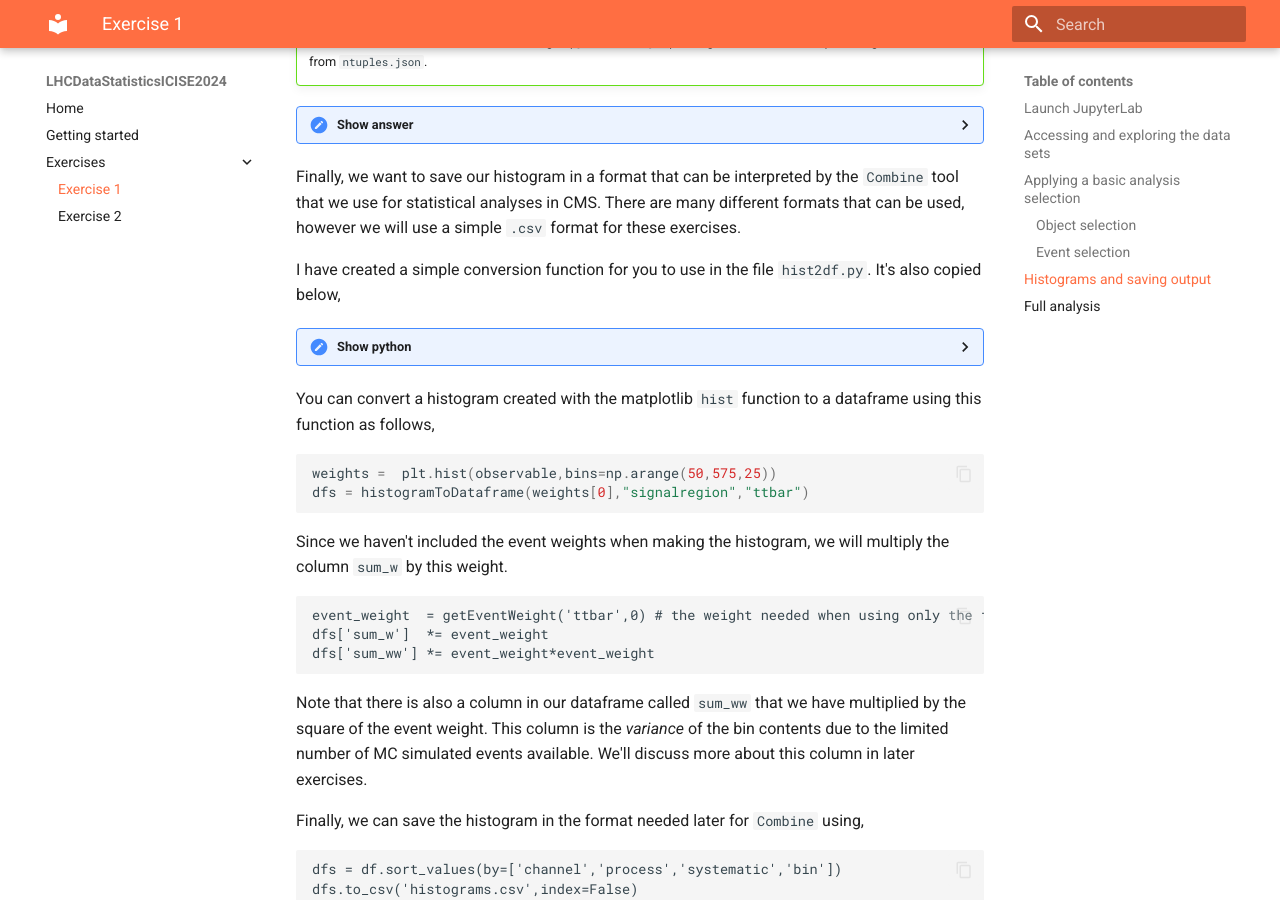
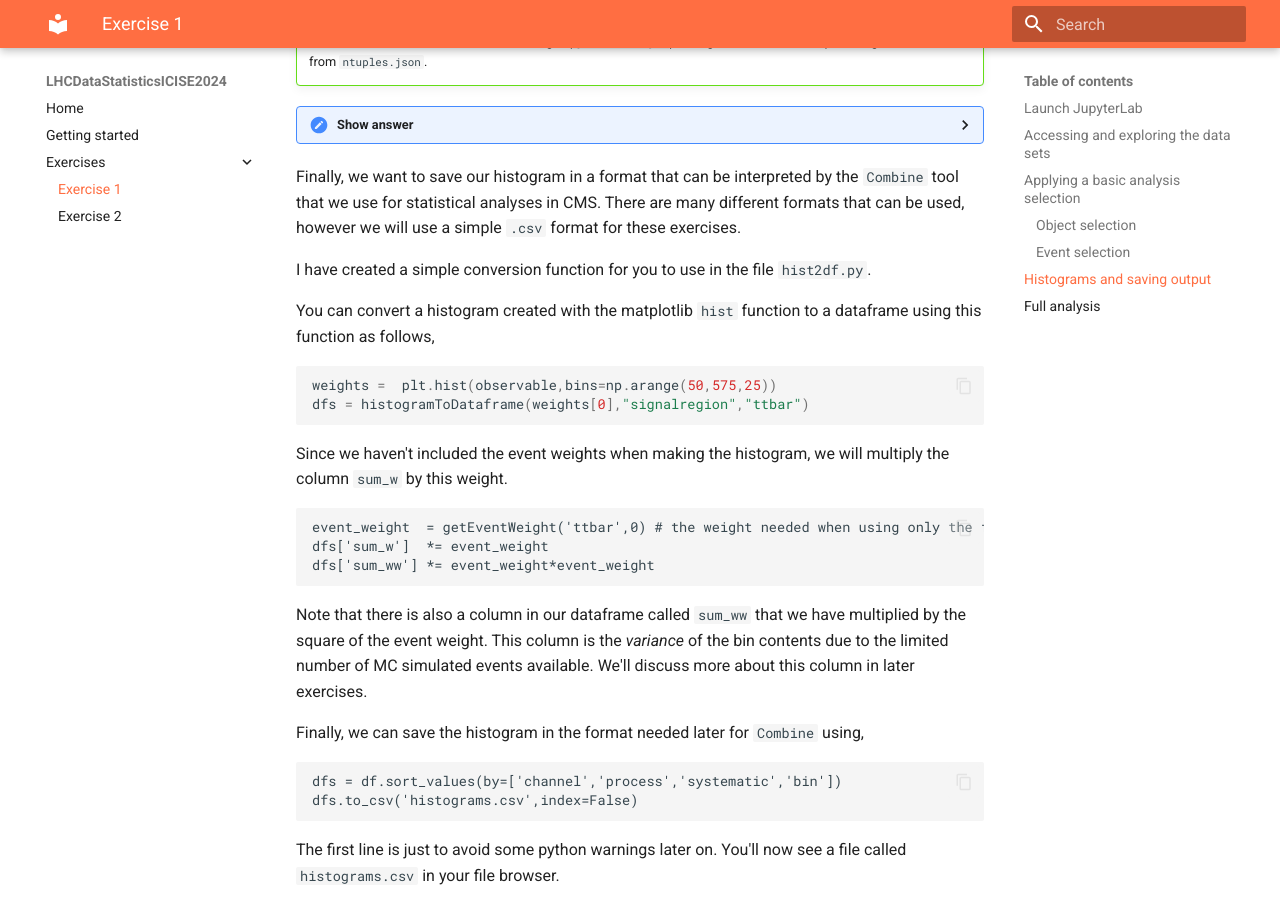
Before and after one commit to nucleosynthesis/LHCDataStatisticsICISE2024, an MkDocs documentation site: the page built from docs/day1.md, in a window 1280 px wide and 900 px high, scrolled down 9773 px. Built offline with MkDocs 1.6.1 and Material for MkDocs 9.7.7, drawn with Linux system fonts in a browser that asks for light colours; formulas are drawn with MathJax 3; some of the changed lines change nothing that is shown.

Commit message:
Update day1.md

````diff
--- a/docs/day1.md
+++ b/docs/day1.md
@@ -336,26 +336,7 @@ def getEventWeight(sample,file_index):
 
 Finally, we want to save our histogram in a format that can be interpreted by the `Combine` tool that we use for statistical analyses in CMS. There are many different formats that can be used, however we will use a simple `.csv` format for these exercises.
 
-I have created a simple conversion function for you to use in the file `hist2df.py`. It's also copied below,
-
-<details>
-<summary><b>Show python</b></summary>
-```python
-import pandas as pd
-
-def histogramToDataframe(weights,channel,process,sys='nominal'):
-
-    df = {'channel':[],'process':[],'systematic':[],'bin':[],'sum_w':[],'sum_ww':[]}
-    nbins = len(weights)+1
-    df['bin']=range(nbins)
-    df['channel']=[channel for i in range(nbins)]
-    df['process']=[process for i in range(nbins)]
-    df['systematic']=[sys for i in range(nbins)]
-    df['sum_w']=list(weights)+[0] # append 0 to the end as fake overflow bin
-    df['sum_ww']=list(weights)+[0] # append 0 to the end as fake overflow bin
-    ret = pd.DataFrame.from_dict(df)
-```
-</details>
+I have created a simple conversion function for you to use in the file `hist2df.py`.
 
 You can convert a histogram created with the matplotlib `hist` function to a dataframe using this function as follows,
 
````
